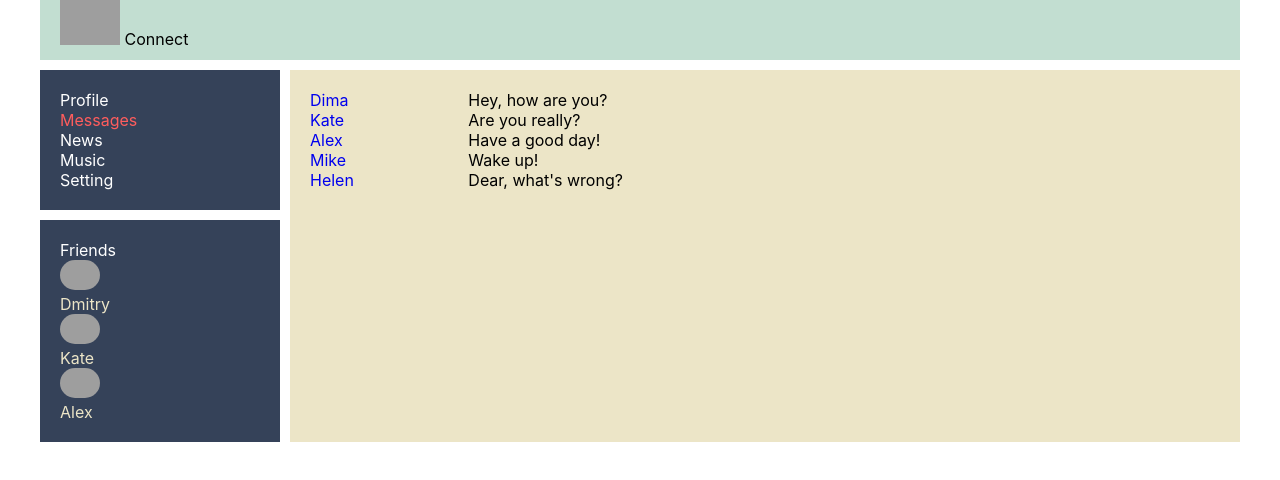
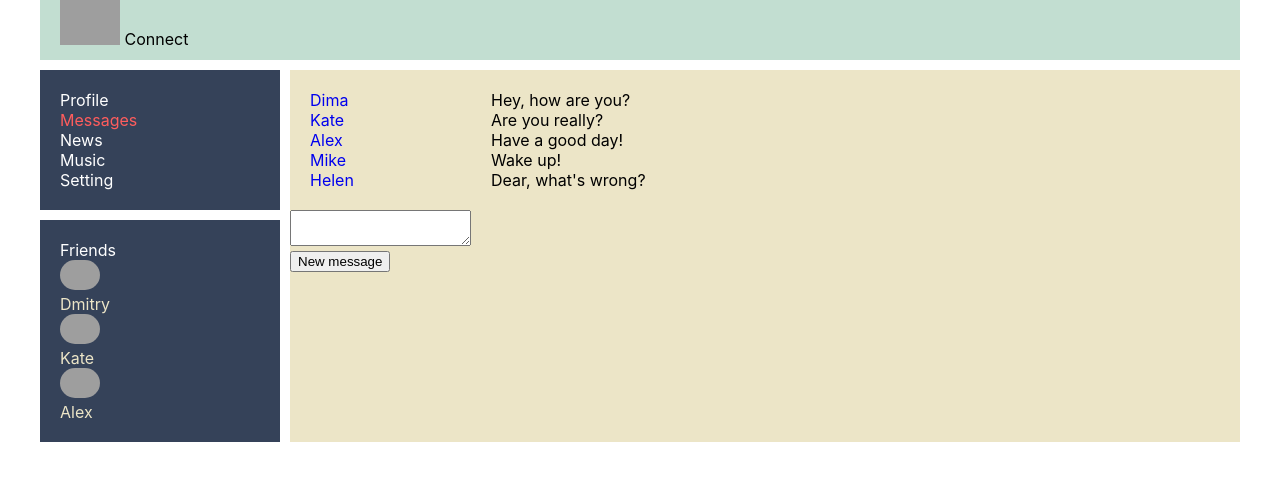
Before and after one commit to Ledol/social-network, a React (Create React App) app: page /dialogs in a window 1280 px wide. Shown: the top 480 px of the page. Built offline with nearby package versions, Linux system fonts and the light colour scheme; grey boxes are pictures that could not be loaded.

Commit message:
feat: add function for create new message on the Messages page (Dialogs component). And add props to Dialogs component and each component is at the top

```diff
--- a/src/components/Dialogs/Dialogs.tsx
+++ b/src/components/Dialogs/Dialogs.tsx
@@ -1,15 +1,28 @@
-import React, {FC} from 'react';
+import React, {ChangeEvent, FC} from 'react';
 import style from './Dialogs.module.css'
 import {DialogItem} from "./DialogItem/DialogItem";
 import {Message} from "./Message/Message";
 import {DialogsPageType} from "../../redux/State";
 
+export type PropsType = {
+    addMessage: (messageText: string) => void
+    changeMessageText: (newMessage: string) => void
+}
 
-
-export const Dialogs: FC<DialogsPageType> = ({dialogs, messages}) => {
+export const Dialogs: FC<DialogsPageType & PropsType> = ({dialogs, messages, addMessage, changeMessageText,newMessageText}) => {
 
     let dialogsElement = dialogs.map(dialog => <DialogItem key={dialog.id} id={dialog.id} name={dialog.name}/>)
     let messagesElement = messages.map(m => <Message key={m.id} id={m.id} message={m.message}/>)
+
+
+    const addNewMessage = () => {
+        addMessage(newMessageText)
+        changeMessageText('')
+    }
+
+    const onChangeMessageHandler = (e: ChangeEvent<HTMLTextAreaElement>) => {
+        changeMessageText(e.currentTarget.value)
+    }
 
 
     return (
@@ -20,6 +33,10 @@ export const Dialogs: FC<DialogsPageType> = ({dialogs, messages}) => {
             <div className={style.messages}>
                 {messagesElement}
             </div>
+            <div>
+                <textarea value={newMessageText} onChange={onChangeMessageHandler} ></textarea>
+                <button onClick={addNewMessage}>New message</button>
+            </div>
         </div>
     );
 };
```
